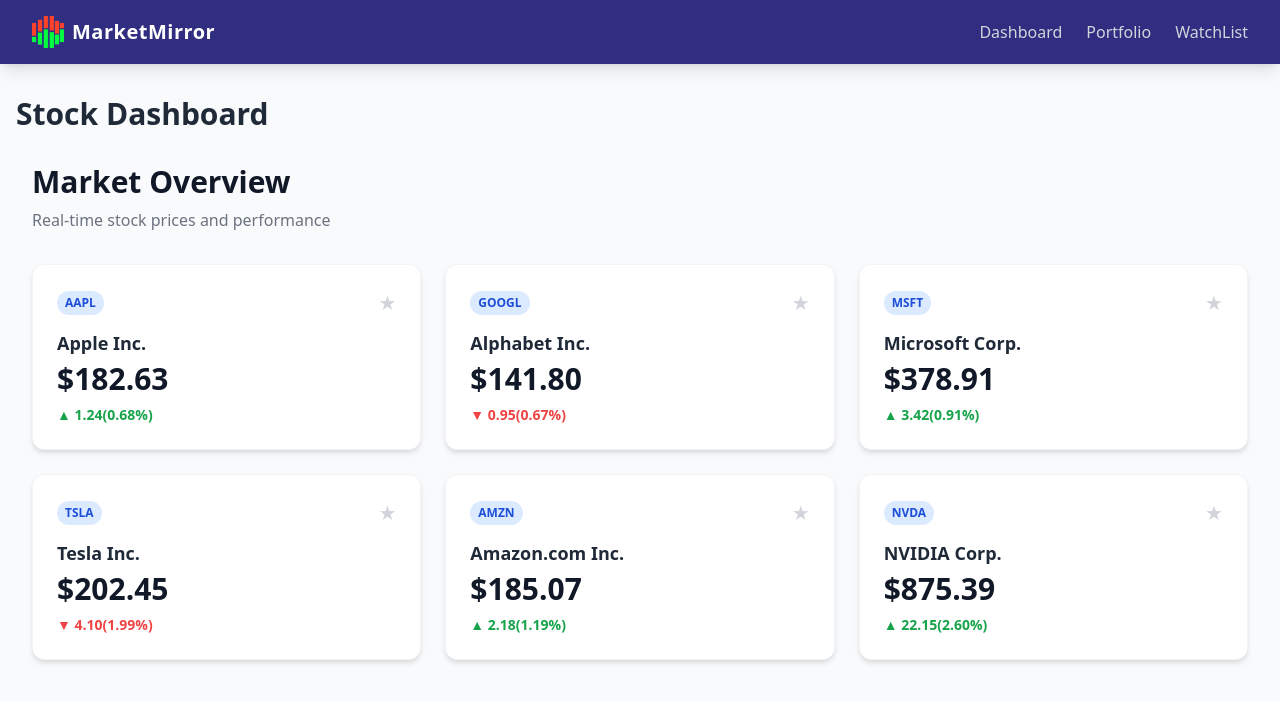
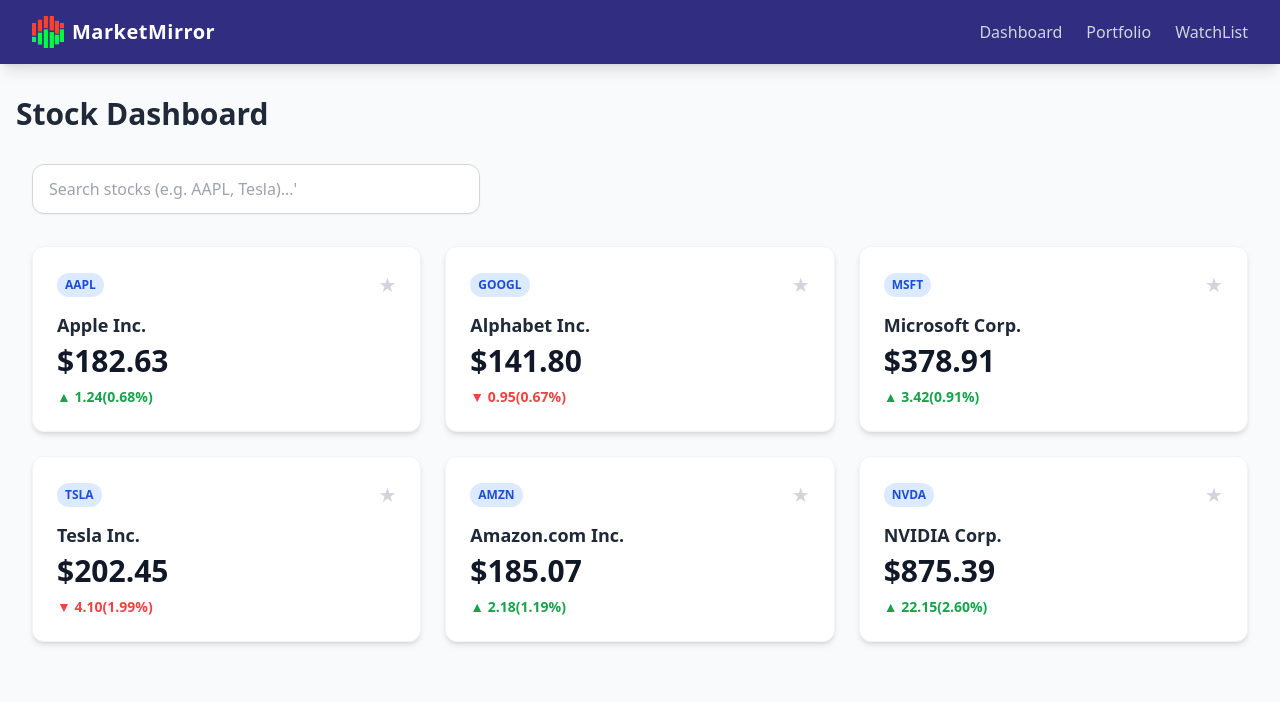
Before and after one commit to Hiteshree-Chauhan-it/MarketMirror, a React app in the folder frontend/: page / in a window 1280 px wide. Shown: the top 702 px of the page. Built offline with nearby package versions, Linux system fonts and the light colour scheme; the HTML template or start-up script is replaced by a standard one.

Commit message:
WatchList State Implemented

```diff
--- a/frontend/src/pages/Dashboard.jsx
+++ b/frontend/src/pages/Dashboard.jsx
@@ -1,3 +1,4 @@
+import { useState } from "react";
 import StockCard from "../components/StockCard";
 
 //Sample Data - later will fetchfrom real API
@@ -48,33 +49,80 @@
 ];
 
 function Dashboard() {
-  //we will add state later
+  // State: array of stock symbols the user has starred
+  const [watchList, setWatchList] = useState([]);
 
-  const watchList = [];
-  const handleToggle = (symbol) => console.log("Toggle :", symbol);
+  // State: current search query
+  const [searchQuery, setSearchQuery] = useState("");
+
+  // Toggle a stock in/out of the watchlist
+  const handleToggleWatchList = (symbol) => {
+    setWatchList((prev) => {
+      // If already in watchlist, remove it
+      if (prev.includes(symbol)) {
+        return prev.filter((s) => s !== symbol);
+      }
+      //otherwise add it
+      return [...prev, symbol];
+    });
+  };
+
+  // Filter stocks based on search query
+  const filteredStocks = sampleStocks.filter(
+    (stock) =>
+      stock.name.toLowerCase().includes(searchQuery.toLowerCase()) ||
+      stock.symbol.toLowerCase().includes(searchQuery.toLowerCase()),
+  );
 
   return (
     <div className="max-w-7xl mx-auto px-4 py-8">
-      <h1 className="text-3xl font-bold text-gray-900 mb-2">Market Overview</h1>
-      <p className="text-gray-500 mb-8">
-        Real-time stock prices and performance
-      </p>
+      {/*Search Bar */}
+      <div className="mb-8">
+        <input
+          type="text"
+          placeholder="Search stocks (e.g. AAPL, Tesla)...'"
+          value={searchQuery}
+          onChange={(e) => setSearchQuery(e.target.value)}
+          className="w-full max-w-md px-4 py-3 border border-gray-300
+                     rounded-xl shadow-sm focus:outline-none
+                     focus:ring-2 focus:ring-blue-500 text-gray-700"
+        />
+      </div>
 
-      {/* Responsive grid: 1 col on mobile, 2 on tablet, 3 on desktop */}
+      {/*WatchList count badge */}
+      {watchList.length > 0 && (
+        <div className="mb-4 flex items-center gap-2">
+          <span className="text-sm text-gray-500">Watching:</span>
+          {watchList.map((s) => (
+            <span
+              key={s}
+              className="bg-yellow-100 text-yellow-700 text-xs px-2 py-1 rounded-full"
+            >
+              {s}
+            </span>
+          ))}
+        </div>
+      )}
+
+      {/* Stock Grid */}
       <div className="grid grid-cols-1 sm:grid-cols-2 lg:grid-cols-3 gap-6">
-        {sampleStocks.map((stock) => (
+        {filteredStocks.map((stock) => (
           <StockCard
             key={stock.symbol}
-            symbol={stock.symbol}
-            name={stock.name}
-            price={stock.price}
-            change={stock.change}
-            changePercent={stock.changePercent}
+            {...stock}
             onWatchlist={watchList.includes(stock.symbol)}
-            onToggleWatchlist={handleToggle}
+            onToggleWatchlist={handleToggleWatchList}
           />
         ))}
       </div>
+
+      {/* Empty state */}
+      {filteredStocks.length === 0 && (
+        <div className="text-center py-16 text-gray-400">
+          <p className="text-5xl mb-4">🔍</p>
+          <p className="text-xl">No stocks found for '{searchQuery}'</p>
+        </div>
+      )}
     </div>
   );
 }
```
